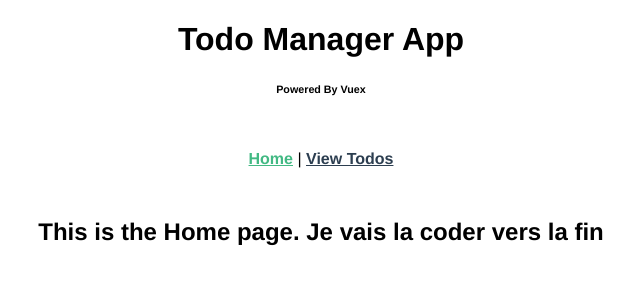
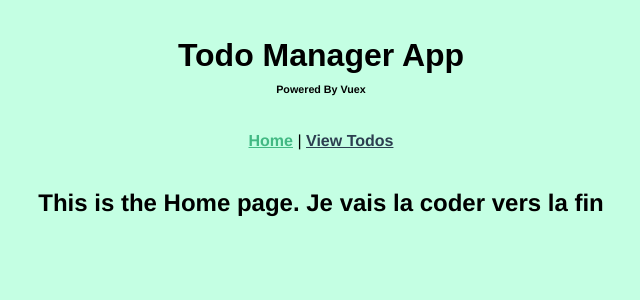
Before and after one commit to GillyRabutTsurwa/todo-manager-app-vuex, a Vue app: page / in a window 1280 px wide. Shown: the top 300 px of the page, without its empty margins (319-959 px from the left). Built offline with nearby package versions, Linux system fonts and the light colour scheme.

Commit message:
not done styling. trop fatigué

```diff
--- /dev/null
+++ b/src/App.css
@@ -0,0 +1,19 @@
+* {
+  margin: 0;
+  padding: 0;
+  box-sizing: border-box;
+}
+
+html {
+  font-size: 62.5%;
+}
+
+body {
+  font-size: 1.6rem;
+  padding: 3rem;
+}
+
+body {
+  line-height: 1.6;
+  background-color: #c4ffe3;
+}
--- a/src/App.vue
+++ b/src/App.vue
@@ -17,6 +17,10 @@
   // color: $primo;
 }
 
+h1 {
+  font-family: Poppins, sans-serif;
+}
+
 #nav {
   padding: 30px;
 
--- a/src/components/Todo.vue
+++ b/src/components/Todo.vue
@@ -2,7 +2,6 @@
   <div>
     <h5> Task #{{todo.id}}</h5>
     <h3>{{todo.title}}</h3>
-    <p> {{todo.completed}} </p>
   </div>
 </template>
 
--- a/src/components/TodoList.vue
+++ b/src/components/TodoList.vue
@@ -1,7 +1,6 @@
 <template>
-  <div class="todosList">
-    <!-- NOTE: got rid of the markup, put it in its own component (Todo.vue) and using it here as the child component. look at the previous branch for the markup if needed. -->
-    <Todo v-for="currentTodo in todos" v-bind:key="currentTodo.id" v-bind:todoObjProp="currentTodo" />
+  <div class="todos-list">
+    <Todo v-for="currentTodo in todos" v-bind:key="currentTodo.id" v-bind:todoObjProp="currentTodo" class="currentTodo" />
   </div>
 </template>
 
@@ -35,6 +34,23 @@ export default {
 
 <!-- Add "scoped" attribute to limit CSS to this component only -->
 <style scoped lang="scss">
+.todos-list {
+  display: grid;
+  grid-template-columns: repeat(auto-fit, minmax(40rem, 1fr));
+  gap: 1rem;
+  justify-content: center;
+}
+
+.todos-list .currentTodo {
+  position: relative;
+  border: 1px solid #ccc;
+  background-color: #41b833;
+  padding: 1rem;
+  border-radius: 0.5rem;
+  text-align: center;
+  cursor: pointer;
+}
+
 h3 {
   margin: 40px 0 0;
 }
--- a/src/main.js
+++ b/src/main.js
@@ -2,6 +2,8 @@ import { createApp } from "vue";
 import App from "./App.vue";
 import router from "./router";
 import store from "./store";
+
+import "./App.css";
 
 const app = createApp(App);
 
```
